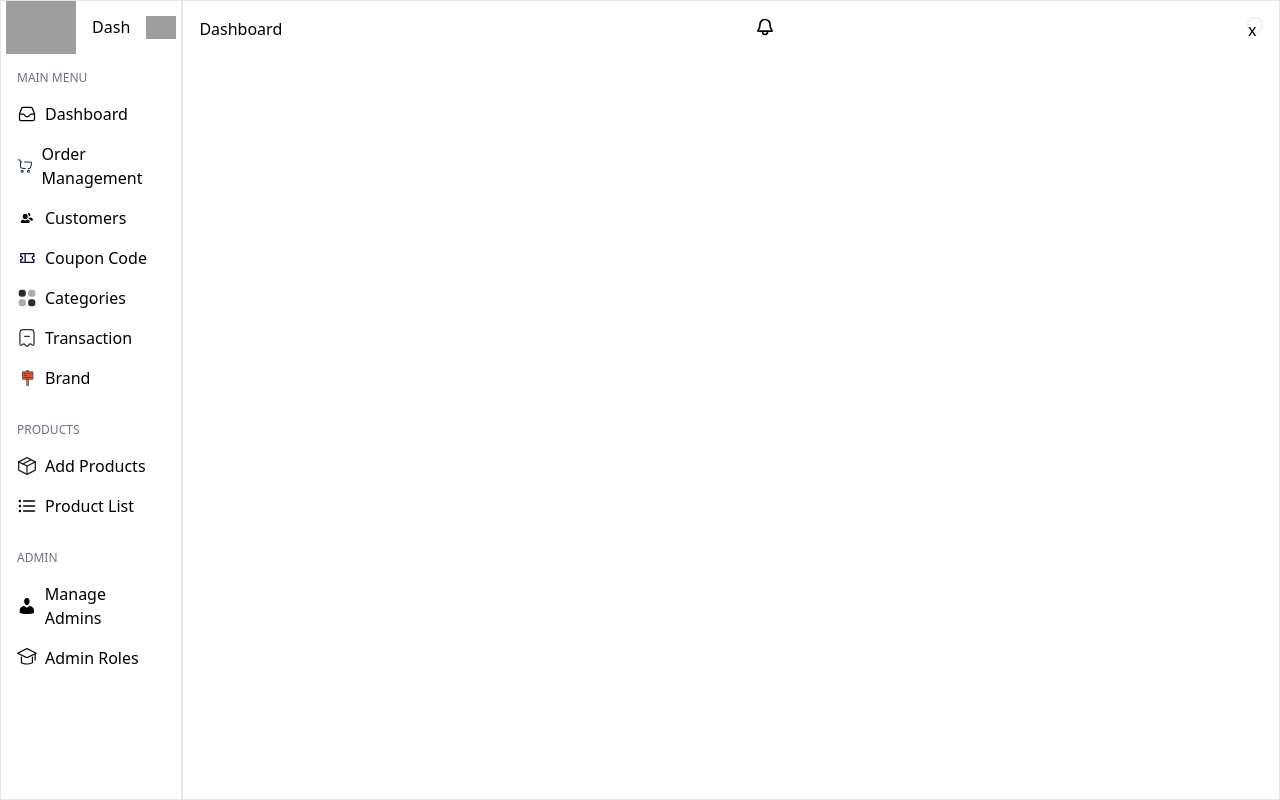
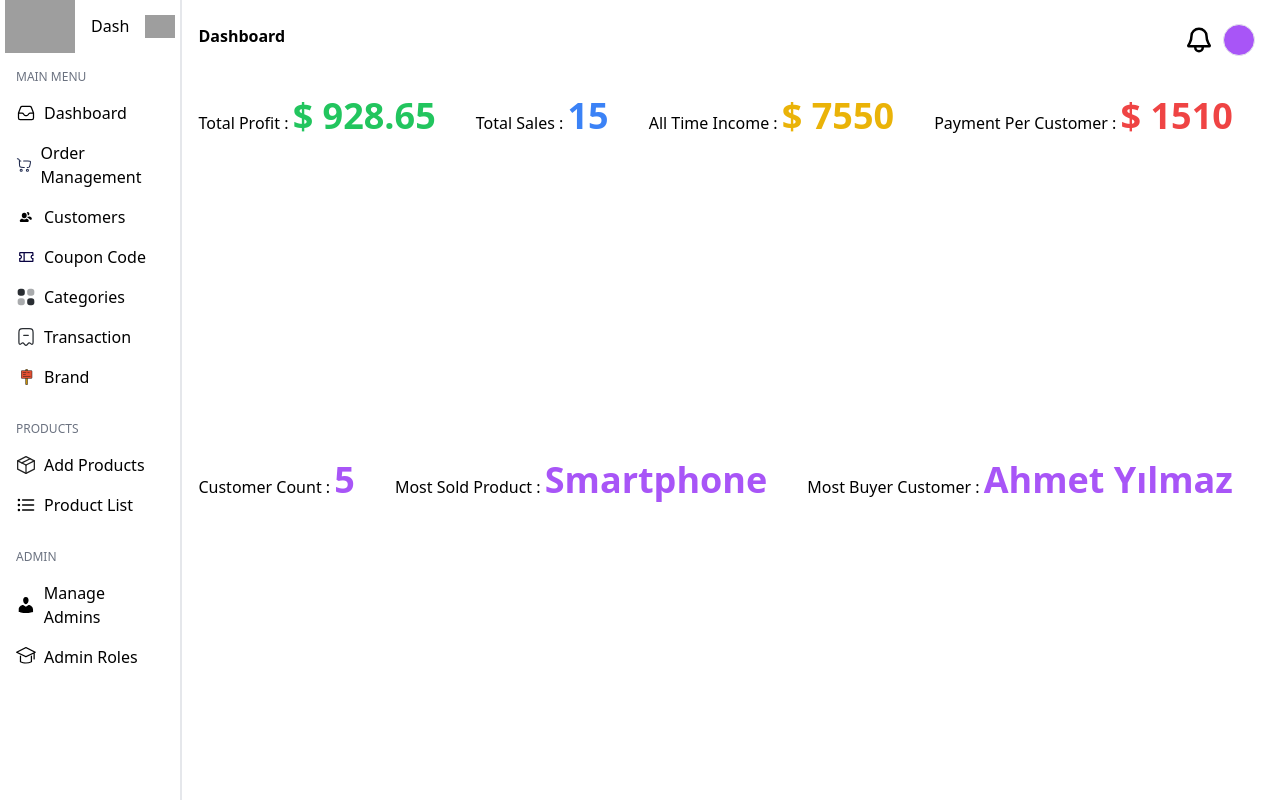
Before and after one commit to Berkayozgun/ecommerce-dashboard, a Next.js app: page / in a window 1280 px wide. Built offline with nearby package versions, Linux system fonts and the light colour scheme; grey boxes are pictures that could not be loaded.

Commit message:
Update next.config.mjs and SVGIcon.js, and add styles to Avatar.js and Sidebar.js

```diff
--- a/next.config.mjs
+++ b/next.config.mjs
@@ -1,4 +1,8 @@
 /** @type {import('next').NextConfig} */
-const nextConfig = {};
+const nextConfig = {
+  images: {
+    domains: ["cdn.pixabay.com", "www.svgrepo.com"],
+  },
+};
 
 export default nextConfig;
--- a/src/app/Dashboard.js
+++ b/src/app/Dashboard.js
@@ -5,84 +5,144 @@ const customers = require("./data/customers.json");
 import { bellIcon } from "./icons/SVGIcon";
 import Avatar from "./components/Avatar";
 
+const calculateTotalProfit = () => {
+  let totalSales = 0;
+  orders.forEach((order) => {
+    totalSales += order.totalPrice;
+  });
+  const profit = totalSales * 0.123; // Toplam satışın %10'u kar olarak kabul edildi.
+  return profit;
+};
+
+const calculateTotalSales = () => {
+  return orders.length;
+};
+
+const calculateAllTimeIncome = () => {
+  let totalSales = 0;
+  orders.forEach((order) => {
+    totalSales += order.totalPrice;
+  });
+  return totalSales;
+};
+
+const calculateCustomerCount = () => {
+  return customers.length;
+};
+
+const calculatePaymentPerCustomer = () => {
+  const totalSales = calculateAllTimeIncome();
+  const customerCount = calculateCustomerCount();
+  return totalSales / customerCount;
+};
+
+const mostSoldProduct = () => {
+  let mostSold = products[0];
+  products.forEach((product) => {
+    if (product.sold > mostSold.sold) {
+      mostSold = product;
+    }
+  });
+  return mostSold;
+};
+
+const mostBuyerCustomer = () => {
+  let mostBuyer = customers[0];
+  customers.forEach((customer) => {
+    if (customer.totalPurchase > mostBuyer.totalPurchase) {
+      mostBuyer = customer;
+    }
+  });
+  return mostBuyer;
+};
+
 const Dashboard = () => {
+  const totalProfit = calculateTotalProfit();
+  const totalSales = calculateTotalSales();
+  const allTimeIncome = calculateAllTimeIncome();
+  const paymentPerCustomer = calculatePaymentPerCustomer();
+  const customerCount = calculateCustomerCount();
+
   return (
-    <div className='flex flex-col p-4 h-full w-full border'>
-      <div className='flex flex-row w-full justify-between'>
-        <h1>Dashboard</h1>
+    <div className='flex flex-col p-4 h-full w-full '>
+      <div className='flex flex-row w-full mt-2 justify-between'>
+        <h1 className='flex font-bold'>Dashboard</h1>
+        <div className='flex flex-row justify-evenly items-center w-1/12'>
           <div>{bellIcon}</div>
           <Avatar />
         </div>
-      <div className='flex flex-row gap-40 mt-10'>
+      </div>
+      <div className='flex flex-row flex-wrap h-full w-full gap-10 mt-10'>
         <div>
-          {/*}
-          <h2>Orders</h2>
-          <br />
-          <div className='flex flex-col gap-4 justify-center'>
-            {orders.map((order, index) => (
-              <div
-                key={index}
-                className='flex border flex-col p-4 rounded-3xl justify-center items'
+          Total Profit :{" "}
+          <span
+            className='
+          text-4xl font-bold text-green-500'
           >
-                <p>Order ID: {order.id}</p>
-                <p>Customer ID: {order.customerId}</p>
-                <br />
-                {order.products.map((product, index) => (
-                  <div key={index}>
-                    <p>Product ID: {product.productId}</p>
-                    <p>Quantity: {product.quantity}</p>
-                    <br />
-                  </div>
-                ))}
-                <p>Total: {order.totalPrice} </p>
-                <p>Status: {order.status}</p>
-                <br />
-                <br />
-              </div>
-            ))}
-          </div>
+            {" "}
+            $ {totalProfit}
+          </span>
         </div>
         <div>
-          <h2>Products</h2>
-          <br />
-          <div className='flex flex-col gap-4 justify-center'>
-            {products.map((product, index) => (
-              <div
-                key={index}
-                className='flex border flex-col p-4 rounded-3xl justify-center items'
+          Total Sales :{" "}
+          <span
+            className='
+          text-4xl font-bold text-blue-500'
           >
             {" "}
-                <p>Product ID: {product.id}</p>
-                <p>Name: {product.name}</p>
-                <p>Description: {product.description}</p>
-                <p>Price: {product.price}</p>
-                <p>Category: {product.category}</p>
-                <br />
-              </div>
-            ))}
-          </div>
+            {totalSales}
+          </span>
         </div>
         <div>
-          <h2>Customers</h2>
-          <br />
-          <div className='flex flex-col gap-4 justify-center'>
-            {customers.map((customer, index) => (
-              <div
-                key={index}
-                className='flex border flex-col p-4 rounded-3xl justify-center items'
+          All Time Income :{" "}
+          <span
+            className='
+          text-4xl font-bold text-yellow-500'
           >
             {" "}
-                <p>Customer ID: {customer.id}</p>
-                <p>Name: {customer.name}</p>
-                <p>Email: {customer.email}</p>
-                <p>Phone: {customer.mobile}</p>
-                <p>Address: {customer.address}</p>
-                <br />
+            $ {allTimeIncome}
+          </span>
+        </div>
+        <div>
+          Payment Per Customer :{" "}
+          <span
+            className='
+          text-4xl font-bold text-red-500'
+          >
+            {" "}
+            $ {paymentPerCustomer}
+          </span>
+        </div>
+        <div>
+          Customer Count :{" "}
+          <span
+            className='
+          text-4xl font-bold text-purple-500'
+          >
+            {" "}
+            {customerCount}
+          </span>
         </div>
 
-            ))}
+        <div>
+          Most Sold Product :{" "}
+          <span
+            className='
+          text-4xl font-bold text-purple-500'
+          >
+            {" "}
+            {mostSoldProduct().name}
+          </span>
         </div>
-            */}
+        <div>
+          Most Buyer Customer :{" "}
+          <span
+            className='
+          text-4xl font-bold text-purple-500'
+          >
+            {" "}
+            {mostBuyerCustomer().name}
+          </span>
         </div>
       </div>
     </div>
--- a/src/app/Sidebar.js
+++ b/src/app/Sidebar.js
@@ -16,10 +16,9 @@ import {
 
 const Sidebar = () => {
   return (
-    <div className='flex flex-col border w-1/6 h-full'>
+    <div className='flex flex-col border-r-2 w-1/6 h-full'>
       <div className='flex flex-row items-center justify-center gap-4'>
-        <img
-          srcset='https://cdn.pixabay.com/photo/2017/01/13/01/22/rocket-1976107_960_720.png 1x, https://cdn.pixabay.com/photo/2017/01/13/01/22/rocket-1976107_1280.png 2x'
+        <Image
           src='https://cdn.pixabay.com/photo/2017/01/13/01/22/rocket-1976107_1280.png'
           alt='Free rocket icon symbol vector'
           title='Download free HD stock image of Rocket Icon'
@@ -28,7 +27,7 @@ const Sidebar = () => {
         />
         <h1>Dash</h1>
         {/* hamburger menu icon*/}
-        <img
+        <Image
           src='https://www.svgrepo.com/show/532203/menu-alt-1.svg'
           width='30'
           height='30'
--- a/src/app/components/Avatar.js
+++ b/src/app/components/Avatar.js
@@ -2,7 +2,9 @@ import React from "react";
 import Image from "next/Image";
 
 const Avatar = ({ imageUrl, altText, size }) => {
-  return <div className='flex flex-col w-4 h-4 rounded-full border'>x</div>;
+  return (
+    <div className='flex flex-col w-8 h-8 rounded-full border bg-purple-500'></div>
+  );
 };
 
 export default Avatar;
--- a/src/app/icons/SVGIcon.js
+++ b/src/app/icons/SVGIcon.js
@@ -297,8 +297,8 @@ const adminRolesIcon = (
 const bellIcon = (
   <svg
     xmlns='http://www.w3.org/2000/svg'
-    width='20px'
-    height='20px'
+    width='30px'
+    height='30px'
     viewBox='0 0 24 24'
     fill='none'
   >
```
Lines whose indentation alone changed are shown as unchanged.
